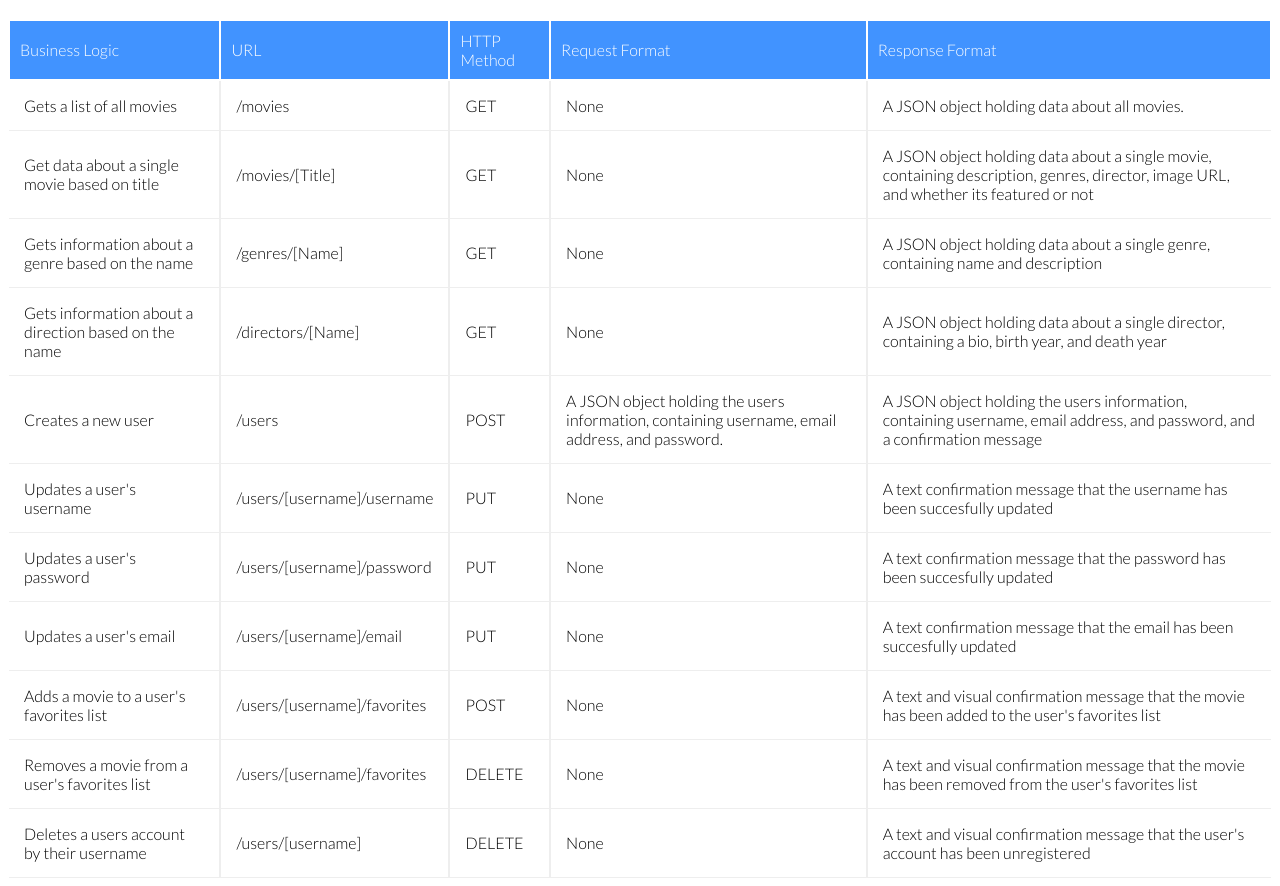
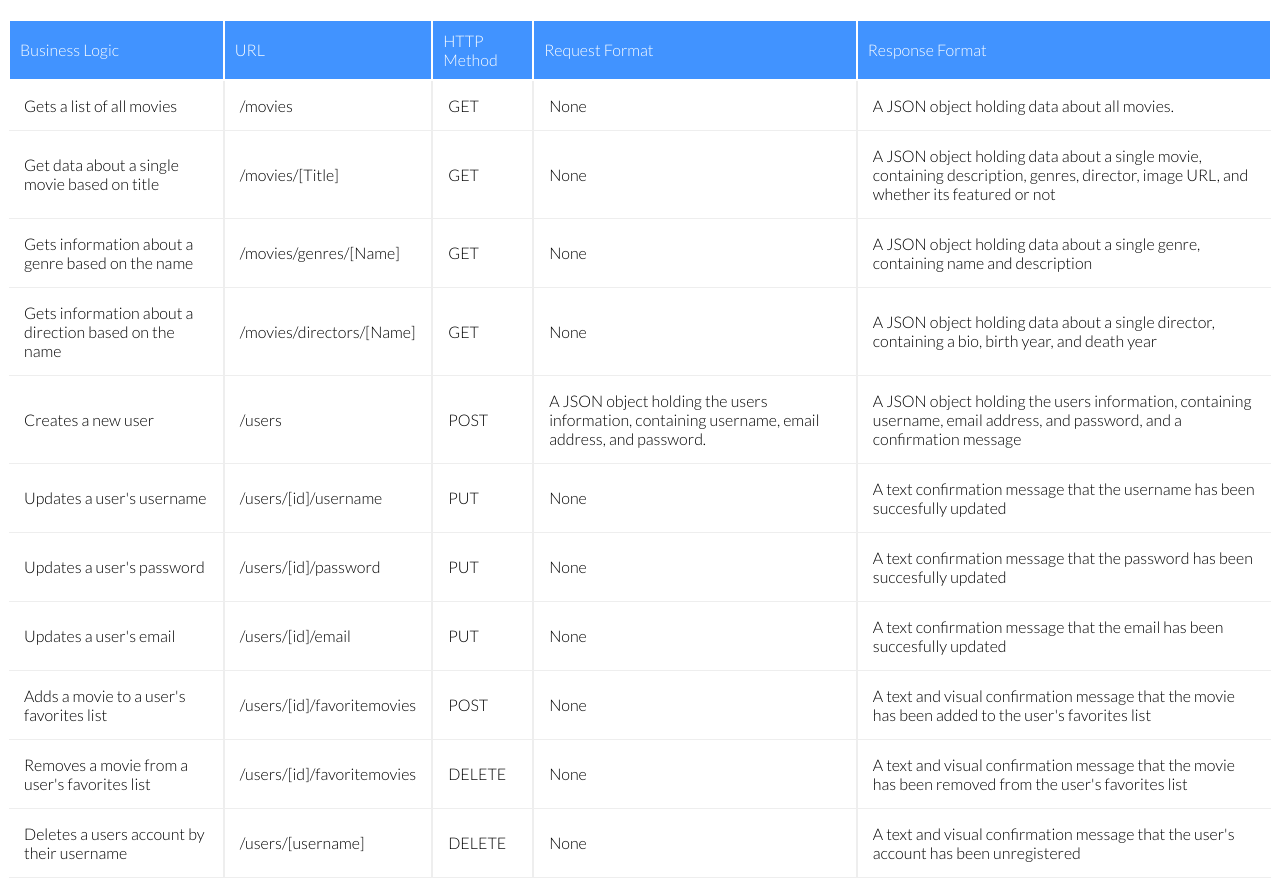
Before and after one commit to DevEke/Movie-API, a website: page public/documentation.html in a window 1280 px wide. Shown: the part 71-957 px from the top of the page. Drawn offline with nearby package versions, Linux system fonts and the light colour scheme.

Commit message:
Updates to Doucmentation file and installed Mongoose

```diff
--- a/package.json
+++ b/package.json
@@ -22,6 +22,7 @@
     "body-parser": "^1.19.0",
     "express": "^4.17.1",
     "lodash": "^4.17.20",
+    "mongoose": "^5.11.13",
     "morgan": "^1.10.0"
   },
   "devDependencies": {
--- a/public/documentation.html
+++ b/public/documentation.html
@@ -36,14 +36,14 @@
         </tr>
         <tr>
           <td>Gets information about a genre based on the name</td>
-          <td>/genres/[Name]</td>
+          <td>/movies/genres/[Name]</td>
           <td>GET</td>
           <td>None</td>
           <td>A JSON object holding data about a single genre, containing name and description</td>
         </tr>
         <tr>
           <td>Gets information about a direction based on the name</td>
-          <td>/directors/[Name]</td>
+          <td>/movies/directors/[Name]</td>
           <td>GET</td>
           <td>None</td>
           <td>A JSON object holding data about a single director, containing a bio, birth year, and death year</td>
@@ -57,35 +57,35 @@
         </tr>
         <tr>
           <td>Updates a user's username</td>
-          <td>/users/[username]/username</td>
+          <td>/users/[id]/username</td>
           <td>PUT</td>
           <td>None</td>
           <td>A text confirmation message that the username has been succesfully updated</td>
         </tr>
         <tr>
           <td>Updates a user's password</td>
-          <td>/users/[username]/password</td>
+          <td>/users/[id]/password</td>
           <td>PUT</td>
           <td>None</td>
           <td>A text confirmation message that the password has been succesfully updated</td>
         </tr>
         <tr>
           <td>Updates a user's email</td>
-          <td>/users/[username]/email</td>
+          <td>/users/[id]/email</td>
           <td>PUT</td>
           <td>None</td>
           <td>A text confirmation message that the email has been succesfully updated</td>
         </tr>
         <tr>
           <td>Adds a movie to a user's favorites list</td>
-          <td>/users/[username]/favorites</td>
+          <td>/users/[id]/favoritemovies</td>
           <td>POST</td>
           <td>None</td>
           <td>A text and visual confirmation message that the movie has been added to the user's favorites list</td>
         </tr>
         <tr>
           <td>Removes a movie from a user's favorites list</td>
-          <td>/users/[username]/favorites</td>
+          <td>/users/[id]/favoritemovies</td>
           <td>DELETE</td>
           <td>None</td>
           <td>A text and visual confirmation message that the movie has been removed from the user's favorites list</td>
```
Also changed, not shown: 1 other file.
